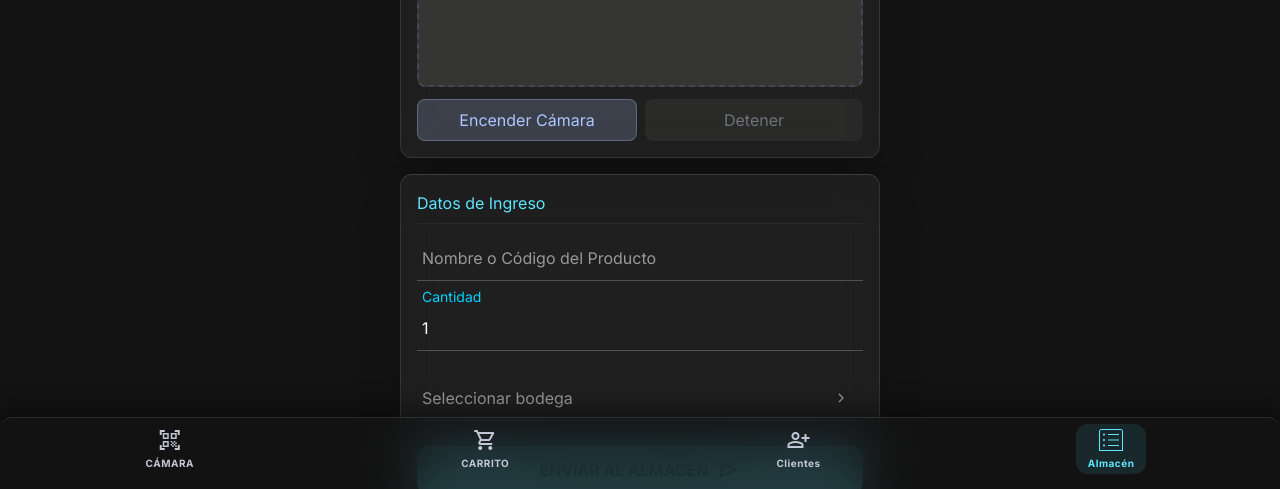
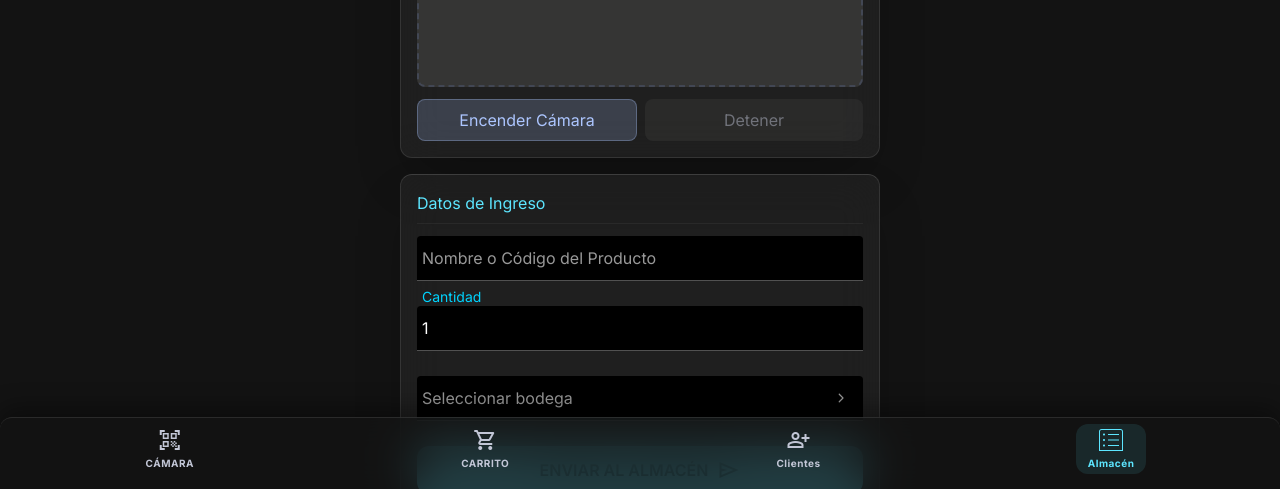
Before and after one commit to EliezerBD/appODOO, a plain HTML site: page index.html in a window 1280 px wide. Both pictures are taken after a click on the button "Almacén". Shown: the part 310-799 px from the top of the page. Drawn offline with nearby package versions, Linux system fonts and the light colour scheme.

```diff
--- a/css/inventario-qr.css
+++ b/css/inventario-qr.css
@@ -87,7 +87,7 @@
     left: 50%;
     transform: translateX(-50%);
     background: #333;
-    color: white;
+    color: rgba(255, 255, 255, 0.1);
     padding: 12px 24px;
     border-radius: 30px;
     font-size: 0.9rem;
@@ -208,8 +208,10 @@
     width: 100%;
     border: none;
     border-bottom: 1px solid #515151;
-    background: transparent;
+    background: #000000;
     color: #ffffff;
+    border-radius: 4px 4px 0 0;
+    /* Para darle un toque estilizado al fondo negro */
 }
 
 .input:focus {
@@ -346,7 +348,7 @@
 
 .item-bodega {
     font-size: 12px;
-    color: #888;
+    color: #0b0b0b;
 }
 
 .item-cantidad {
@@ -371,8 +373,9 @@
 }
 
 .selected {
-  background: transparent;
+    background-color: #000000;
     padding: 10px 10px 10px 5px;
+    border-radius: 4px 4px 0 0;
     position: relative;
     z-index: 50;
     font-size: 16px;
@@ -407,22 +410,22 @@
     pointer-events: none;
     transition: 300ms;
     z-index: 40;
-  box-shadow: 0 10px 20px rgba(0,0,0,0.5);
+    box-shadow: 0 10px 20px rgba(0, 0, 0, 0.5);
     border: 1px solid #333;
 }
 
-.select:hover > .options {
+.select:hover>.options {
     opacity: 1;
     top: 100%;
     pointer-events: auto;
 }
 
-.select:hover > .selected .arrow {
+.select:hover>.selected .arrow {
     transform: rotate(0deg);
     fill: #00d4ff;
 }
 
-.select:hover > .selected {
+.select:hover>.selected {
     border-bottom-color: #00d4ff;
 }
 
@@ -435,6 +438,7 @@
     font-size: 15px;
     color: #ccc;
 }
+
 .option:hover {
     background-color: #323741;
     color: white;
@@ -449,11 +453,12 @@
     width: 100%;
     cursor: pointer;
 }
+
 .options label::before {
     content: attr(data-txt);
 }
 
-.options input[type="radio"]:checked + label {
+.options input[type="radio"]:checked+label {
     display: none;
 }
 
@@ -467,14 +472,17 @@
     content: attr(data-one);
     color: white;
 }
+
 .select:has(.options input#bodega2:checked) .selected::before {
     content: attr(data-two);
     color: white;
 }
+
 .select:has(.options input#bodega3:checked) .selected::before {
     content: attr(data-three);
     color: white;
 }
+
 .select:has(.options input#bodega4:checked) .selected::before {
     content: attr(data-four);
     color: white;
```
Lines whose indentation alone changed are shown as unchanged.
